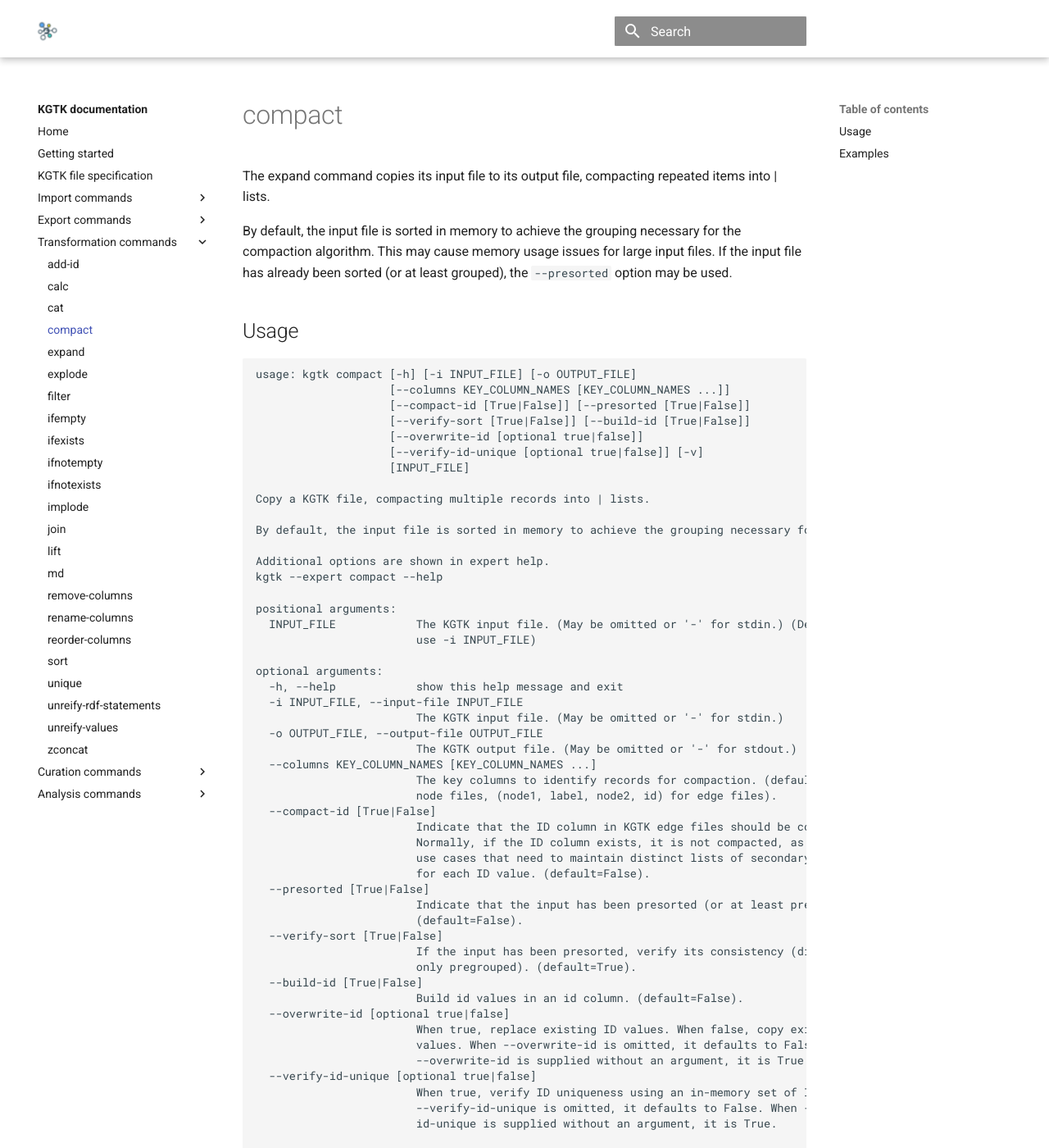
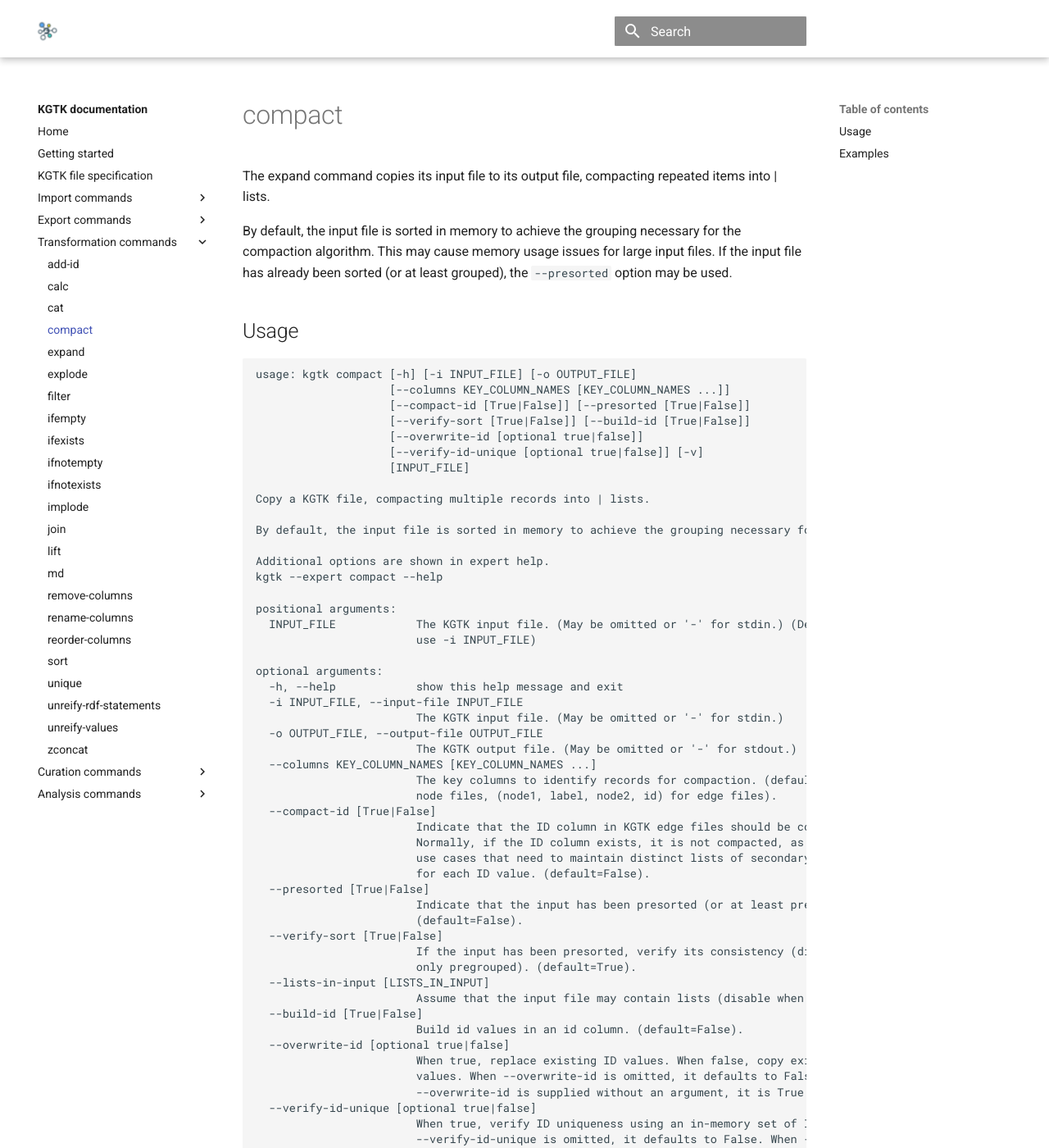
Before and after one commit to usc-isi-i2/kgtk, an MkDocs documentation site: the page built from docs/transform/compact.md, in a window 1280 px wide and 1400 px high. Shown: the whole window at 82% size. Built offline with MkDocs 1.6.1 and Material for MkDocs 9.7.7, drawn with Linux system fonts in a browser that asks for light colours; comment, search, counter and statistics services are not loaded; some of the changed text lies outside the part shown.

Commit message:
Update the documentation for kgtk compact.

```diff
--- a/docs/transform/compact.md
+++ b/docs/transform/compact.md
@@ -49,6 +49,8 @@ optional arguments:
   --verify-sort [True|False]
                         If the input has been presorted, verify its consistency (disable if
                         only pregrouped). (default=True).
+  --lists-in-input [LISTS_IN_INPUT]
+                        Assume that the input file may contain lists (disable when certain it does not). (default=True).
   --build-id [True|False]
                         Build id values in an id column. (default=False).
   --overwrite-id [optional true|false]
```
